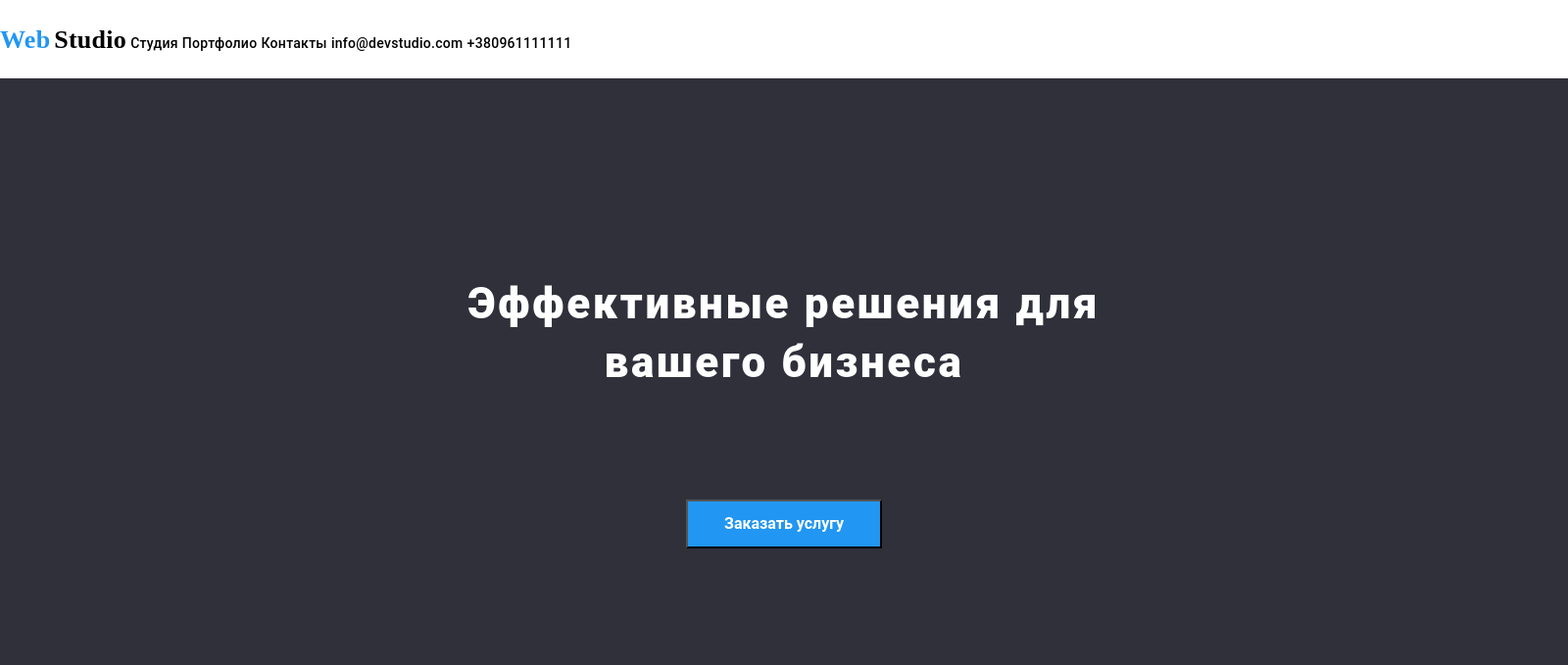
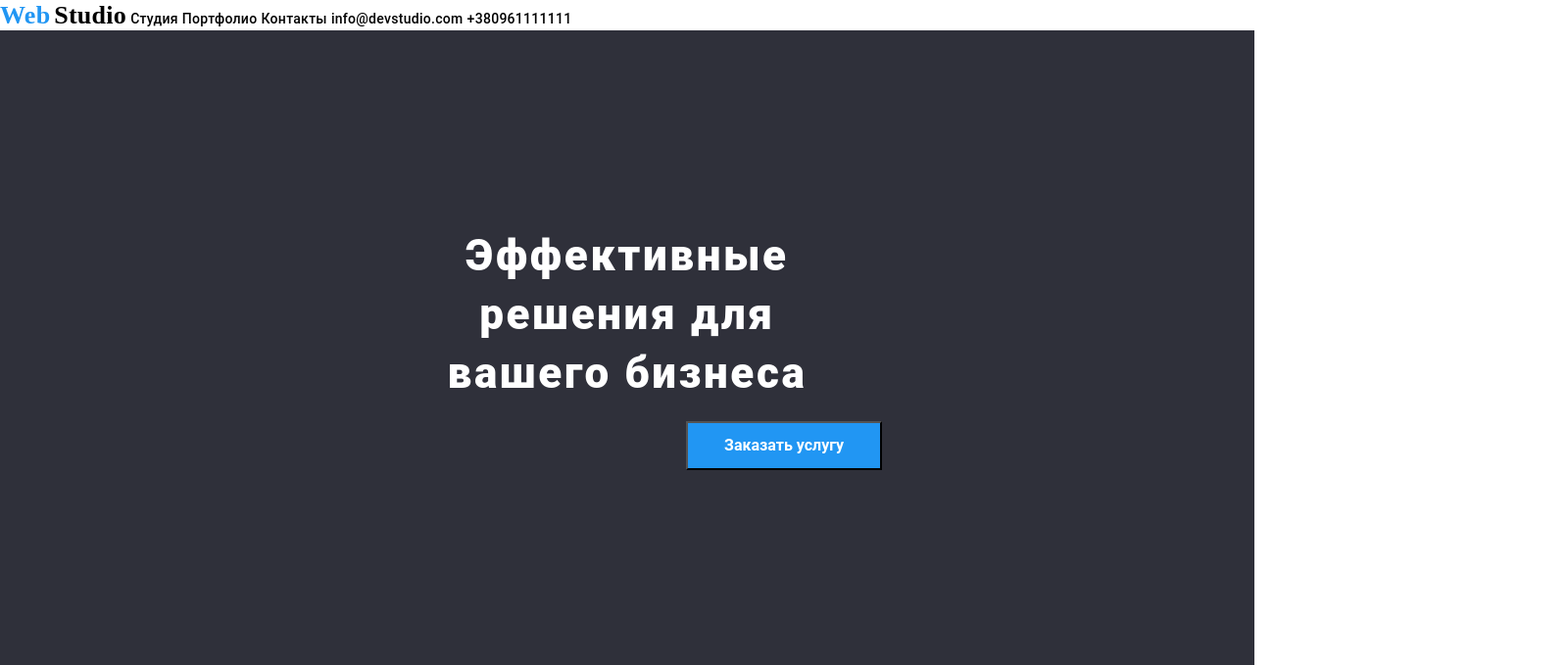
Before and after one commit to Kristina1901/goit-markup-hw-02, a plain HTML site: page index.html in a window 1280 px wide. Shown: the top 679 px of the page at 98% size, 1600 px wide, since content can reach past the window. Drawn offline with Linux system fonts and the light colour scheme.

Commit message:
delete styles

```diff
--- a/css/styles.css
+++ b/css/styles.css
@@ -1,11 +1,5 @@
 .main-menu{
     background: #FFFFFF;
-    position: absolute;
-    left: 0px;
-    top: 0px;
-    padding-bottom: 25px;
-    padding-top: 25px;
-    width: 1600px;
     }
     .logo-web{
         color:  #2196F3;
@@ -42,11 +36,6 @@
         display: inline-block;
     }
     .hero {
-        position: absolute;
-        width: 1600px;
-        height: 600px;
-        left: 0px;
-        top: 80px;
         background: #2F303A;
     }
     .title-hero {
@@ -91,5 +80,4 @@
     line-height: 24px;
     letter-spacing: 0.03em;
     color: #757575;
-
-   }
+    }
```
